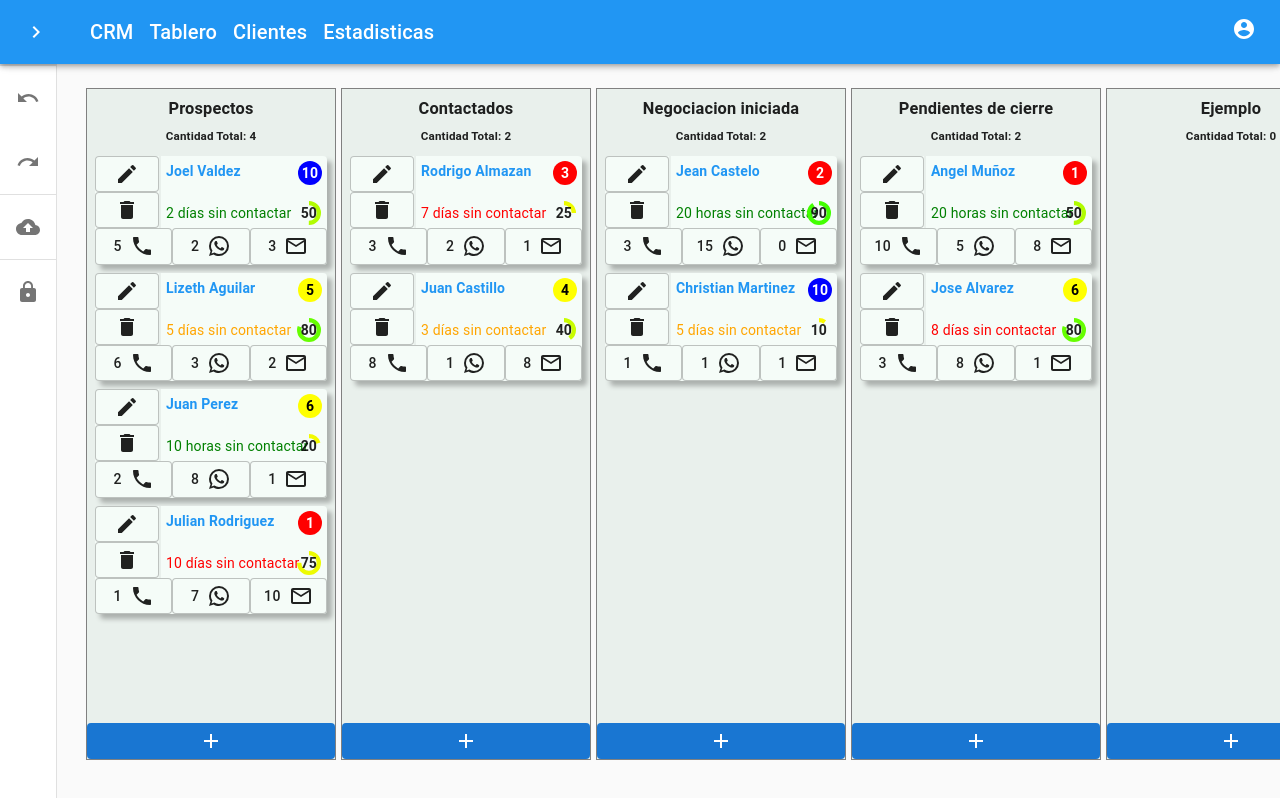
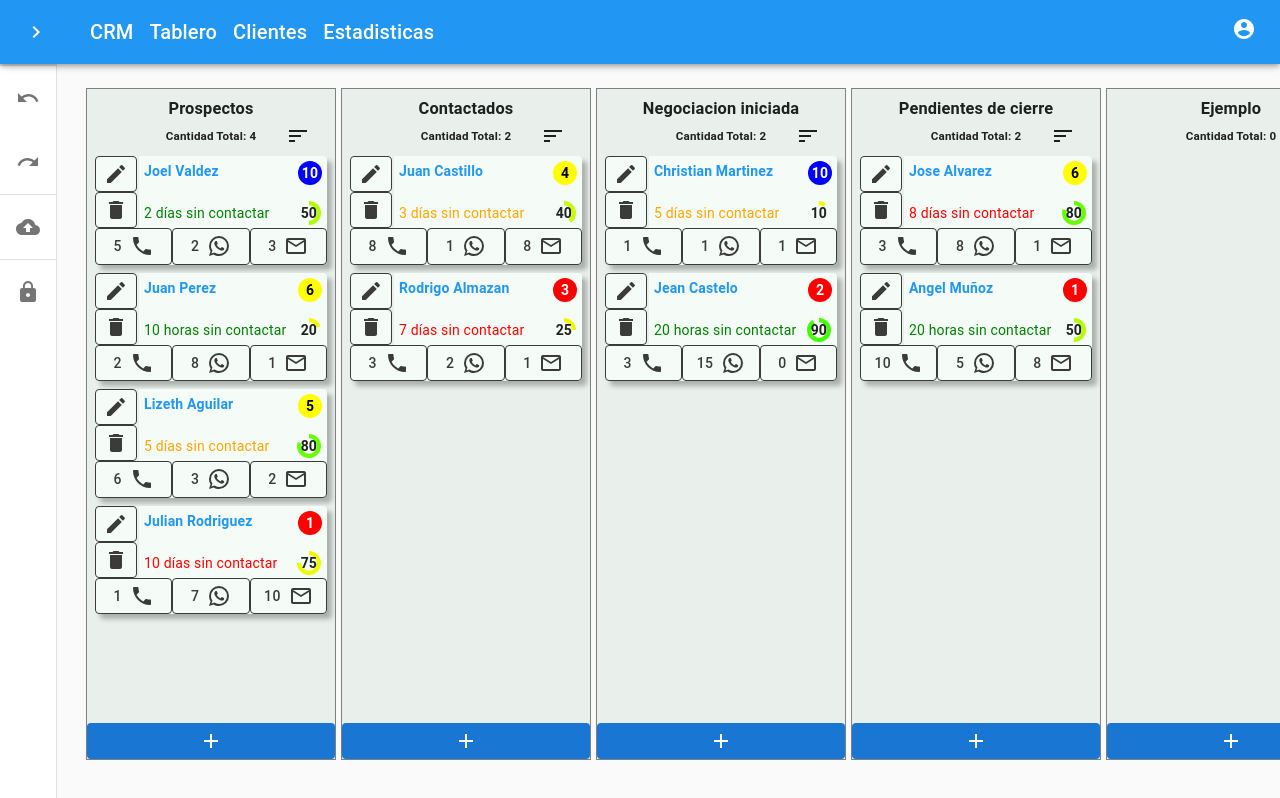
Before and after one commit to jo3l17/react-CRM, a Next.js app in the folder crm/: page / in a window 1280 px wide. Shown: the top 798 px of the page. Built offline with nearby package versions, Linux system fonts and the light colour scheme.

Commit message:
sorted by priority

```diff
--- a/crm/src/components/Board.js
+++ b/crm/src/components/Board.js
@@ -2,9 +2,10 @@ import React from 'react'
 import Box from '@material-ui/core/Box';
 import Card from './Card';
 import { Droppable, Draggable } from 'react-beautiful-dnd';
-import useStyles from '../styles/Board'
+import useStyles from '../styles/Board';
 import { withStyles, Button } from '@material-ui/core';
-import AddIcon from '@material-ui/icons/Add'
+import AddIcon from '@material-ui/icons/Add';
+import SortIcon from '@material-ui/icons/Sort';
 
 // function Board(props) {
 //   const classes = useStyles()
@@ -41,16 +42,25 @@ import AddIcon from '@material-ui/icons/Add'
 
 class InnerList extends React.Component {
   shouldComponentUpdate(nextProps) {
-    if (nextProps.tasks == this.props.tasks) {
+    if (nextProps.sortedCard != null) {
+      return true;
+    } else if (nextProps.tasks == this.props.tasks) {
       return false;
     }
     return true;
+  }
+  constructor(props) {
+    super(props)
   }
   render() {
     return this.props.tasks.map((task, index) => (<Card key={task.id} task={task} index={index} />))
   }
 }
 class Board extends React.Component {
+  constructor(props) {
+    super(props);
+    this.state = { sortedCards: false }
+  }
   render() {
     const { classes } = this.props
     return (
@@ -62,7 +72,12 @@ class Board extends React.Component {
             <h3 className={classes.Header}
               {...provided.dragHandleProps}
             >{this.props.column.title}</h3>
-            <h5 className={classes.Total}>Cantidad Total: {this.props.tasks.length}</h5>
+            <div className={classes.containerRelative}>
+              <h5 className={classes.Total}>Cantidad Total: {this.props.tasks.length}</h5>
+              <Button className={classes.sortButton} onClick={() => {this.props.sortCards(this.props.column.id)}}>
+                <SortIcon />
+              </Button>
+            </div>
             <Droppable droppableId={this.props.column.id} type="task"
             // type={props.column.id==='column-3'?'done':'active'}
             // isDropDisabled={props.isDropDisabled}
@@ -73,7 +88,7 @@ class Board extends React.Component {
                   ref={provided.innerRef}
                   className={`${classes.List} ${snapshot.isDraggingOver ? classes.draggingOver : ''}`}
                 >
-                  <InnerList tasks={this.props.tasks} />
+                  <InnerList tasks={this.props.tasks} sortedCard={this.state.sortedCards} />
                   {provided.placeholder}
                 </div>
               )}
--- a/crm/src/components/Header.js
+++ b/crm/src/components/Header.js
@@ -29,6 +29,7 @@ import UndoIcon from '@material-ui/icons/Undo';
 import RedoIcon from '@material-ui/icons/Redo';
 import LockIcon from '@material-ui/icons/Lock';
 import CloudUploadIcon from '@material-ui/icons/CloudUpload';
+import { SwipeableDrawer } from '@material-ui/core';
 
 function Header(props) {
   const toggleHandleDrawer = () => {
@@ -246,11 +247,12 @@ function Header(props) {
         </Drawer>
       </Hidden>
       <Hidden smUp implementation="css" >
-        <Drawer
+        <SwipeableDrawer
           container={container}
           variant="temporary"
           anchor={theme.direction === 'rtl' ? 'right' : 'left'}
           open={mobileOpen}
+          onOpen={handleDrawerMobileToggle}
           onClose={handleDrawerMobileToggle}
           classes={{
             paper: classes.drawerPaper,
@@ -260,11 +262,11 @@ function Header(props) {
           }}
         >
           {Tools}
-        </Drawer>
+        </SwipeableDrawer>
       </Hidden>
-      <Drawer open={menuOpen} anchor="top" onClose={MenuDrawerToggle}>
+      <SwipeableDrawer open={menuOpen} anchor="top" onOpen={MenuDrawerToggle} onClose={MenuDrawerToggle}>
         {Navigation}
-      </Drawer>
+      </SwipeableDrawer>
     </div>
   )
 }
--- a/crm/src/components/Tablero.js
+++ b/crm/src/components/Tablero.js
@@ -5,133 +5,17 @@ import Card from './Card'
 import initialData from '../data';
 import { DragDropContext, Droppable } from 'react-beautiful-dnd'
 import useStyles from '../styles/Tablero'
-
-// const Tablero = () => {
-//   const classes = useStyles()
-//   const [state, setData] = useState(initialData)
-//   // const [homeIndex,setHomeIndex] = useState()
-//   const onDragStart = start => {
-//     // const homeIndex = state.columnOrder.indexOf(start.source.droppableId);
-//     // setHomeIndex(homeIndex);
-//     // document.body.style.color = "orange"
-//   }
-//   const onDragUpdate = update => {
-//     const { destination } = update;
-//     const opacity = destination ? destination.index / Object.keys(state.tasks).length : 0
-//     // document.body.style.backgroundColor = `rgba(153,141,217,${opacity})`
-//   }
-//   const onDragEnd = result => {
-//     // setHomeIndex(null)
-//     // document.body.style.color = "inherit"
-//     // document.body.style.backgroundColor = `inherit`
-//     const { destination, source, draggableId, type } = result;
-//     if (!destination) {
-//       return
-//     }
-//     if (destination.droppableId === source.droppableId &&
-//       destination.index === source.index) {
-//       return
-//     }
-//     if (type === 'column') {
-//       const newColumnOrder = Array.from(state.columnOrder);
-//       newColumnOrder.splice(source.index, 1);
-//       newColumnOrder.splice(destination.index, 0, draggableId);
-//       const newState = {
-//         ...state,
-//         columnOrder: newColumnOrder,
-//       }
-//       setData(newState);
-//       return;
-//     }
-//     // const column = state.columns[source.droppableId];
-//     const start = state.columns[source.droppableId];
-//     const finish = state.columns[destination.droppableId];
-//     if (start === finish) {
-//       const newTaskIds = Array.from(start.taskIds);
-//       newTaskIds.splice(source.index, 1);
-//       newTaskIds.splice(destination.index, 0, draggableId);
-//       const newColumn = {
-//         ...start,
-//         taskIds: newTaskIds
-//       };
-//       const newState = {
-//         ...state,
-//         columns: {
-//           ...state.columns,
-//           [newColumn.id]: newColumn
-//         },
-//       };
-//       setData(newState);
-//       return
-//     }
-//     // Moving from one list to another
-//     const startTasksIds = Array.from(start.taskIds);
-//     startTasksIds.splice(source.index, 1);
-//     const newStart = {
-//       ...start,
-//       taskIds: startTasksIds,
-//     };
-//     const finishTasksIds = Array.from(finish.taskIds);
-//     finishTasksIds.splice(destination.index, 0, draggableId);
-//     const newFinish = {
-//       ...finish,
-//       taskIds: finishTasksIds,
-//     };
-//     const newState = {
-//       ...state,
-//       columns: {
-//         ...state.columns,
-//         [newStart.id]: newStart,
-//         [newFinish.id]: newFinish
-//       }
-//     };
-//     setData(newState)
-//   }
-//   return (
-//     <DragDropContext onDragEnd={onDragEnd}
-//       onDragStart={onDragStart}
-//       onDragUpdate={onDragUpdate}>
-//       <Droppable
-//         droppableId="all-columns"
-//         direction="horizontal"
-//         type="column">
-//         {provided => (
-//           <div
-//             {...provided.droppableProps}
-//             ref={provided.innerRef}
-//             className={classes.container}>
-//             {state.columnOrder.map((columnId, index) => {
-//               const column = state.columns[columnId];
-//               const tasks = column.taskIds.map(taskId => state.tasks[taskId]);
-//               // const isDropDisabled = index<homeIndex
-//               return <Board
-//                 key={column.id}
-//                 column={column}
-//                 tasks={tasks}
-//                 index={index}
-//               // isDropDisabled={isDropDisabled}
-//               />
-//             })}
-//             {provided.placeholder}
-//           </div>
-//         )}
-//       </Droppable>
-//     </DragDropContext>
-//   )
-// }
-
-// export default Tablero
-
 import { withStyles } from '@material-ui/core';
 
 class InnerList extends React.PureComponent {
   render() {
-    const { column, taskMap, index } = this.props;
+    const { column, taskMap, index, sortCards } = this.props;
     const tasks = column.taskIds.map(taskId => taskMap[taskId]);
     return <Board
       column={column}
       tasks={tasks}
       index={index}
+      sortCards={sortCards}
     // isDropDisabled={isDropDisabled}
     />
   }
@@ -147,6 +31,26 @@ class Tablero extends React.Component {
     const { destination } = update;
     const opacity = destination ? destination.index / Object.keys(this.state.tasks).length : 0
     // document.body.style.backgroundColor = `rgba(153,141,217,${opacity})`
+  }
+  sortCards = columnId => {
+    const column = this.state.columns[columnId]
+    const taskMap = this.state.tasks
+    const taskOrdered = column.taskIds.map(taskId => taskMap[taskId])
+    taskOrdered.sort((a, b) => (a.content.prioridad - b.content.prioridad))
+    const newTaskIds = taskOrdered.map((task) => task.id)
+    const newColumn = {
+      ...column,
+      taskIds: newTaskIds
+    };
+    const newState = {
+      ...this.state,
+      columns: {
+        ...this.state.columns,
+        [newColumn.id]: newColumn
+      },
+    };
+    this.setState(newState);
+    return
   }
   onDragEnd = result => {
     // setHomeIndex(null)
@@ -174,6 +78,7 @@ class Tablero extends React.Component {
     // const column = this.state.columns[source.droppableId];
     const start = this.state.columns[source.droppableId];
     const finish = this.state.columns[destination.droppableId];
+    console.log(start)
     if (start === finish) {
       const newTaskIds = Array.from(start.taskIds);
       newTaskIds.splice(source.index, 1);
@@ -232,13 +137,14 @@ class Tablero extends React.Component {
               className={classes.container}>
               {this.state.columnOrder.map((columnId, index) => {
                 const column = this.state.columns[columnId];
-                const tasks = column.taskIds.map(taskId => this.state.tasks[taskId]);
+                // const tasks = column.taskIds.map(taskId => this.state.tasks[taskId]);
                 // const isDropDisabled = index<homeIndex
                 return (<InnerList
                   key={column.id}
                   column={column}
                   taskMap={this.state.tasks}
                   index={index}
+                  sortCards={this.sortCards}
                 />);
               })}
               {provided.placeholder}
--- a/crm/src/data.js
+++ b/crm/src/data.js
@@ -197,8 +197,8 @@ const initialData = {
             title: 'Prospectos',
             taskIds: [
                 'task-1',
+                'task-3',
                 'task-2',
-                'task-3',
                 'task-4'
             ]
         },
@@ -206,24 +206,24 @@ const initialData = {
             id: 'column-2',
             title: 'Contactados',
             taskIds: [
+                'task-8',
                 'task-7',
-                'task-8'
             ]
         },
         'column-3': {
             id: 'column-3',
             title: 'Negociacion iniciada',
             taskIds: [
+                'task-6',
                 'task-5',
-                'task-6',
             ]
         },
         'column-4': {
             id: 'column-4',
             title: 'Pendientes de cierre',
             taskIds: [
+                'task-10',
                 'task-9',
-                'task-10',
             ]
         },
         'column-5': {
--- a/crm/src/styles/Board.js
+++ b/crm/src/styles/Board.js
@@ -73,6 +73,17 @@ const useStyles = theme => ({
             backgroundColor: theme.palette.primary.main,
         }
     },
+    sortButton: {
+        position: 'absolute',
+        right: 5,
+        top: -10
+    },
+    containerRelative: {
+        textAlign: 'center',
+        // marginTop: 0,
+        // marginBottom: 3,
+        position: 'relative'
+    }
 })
 
 export default useStyles;
```
